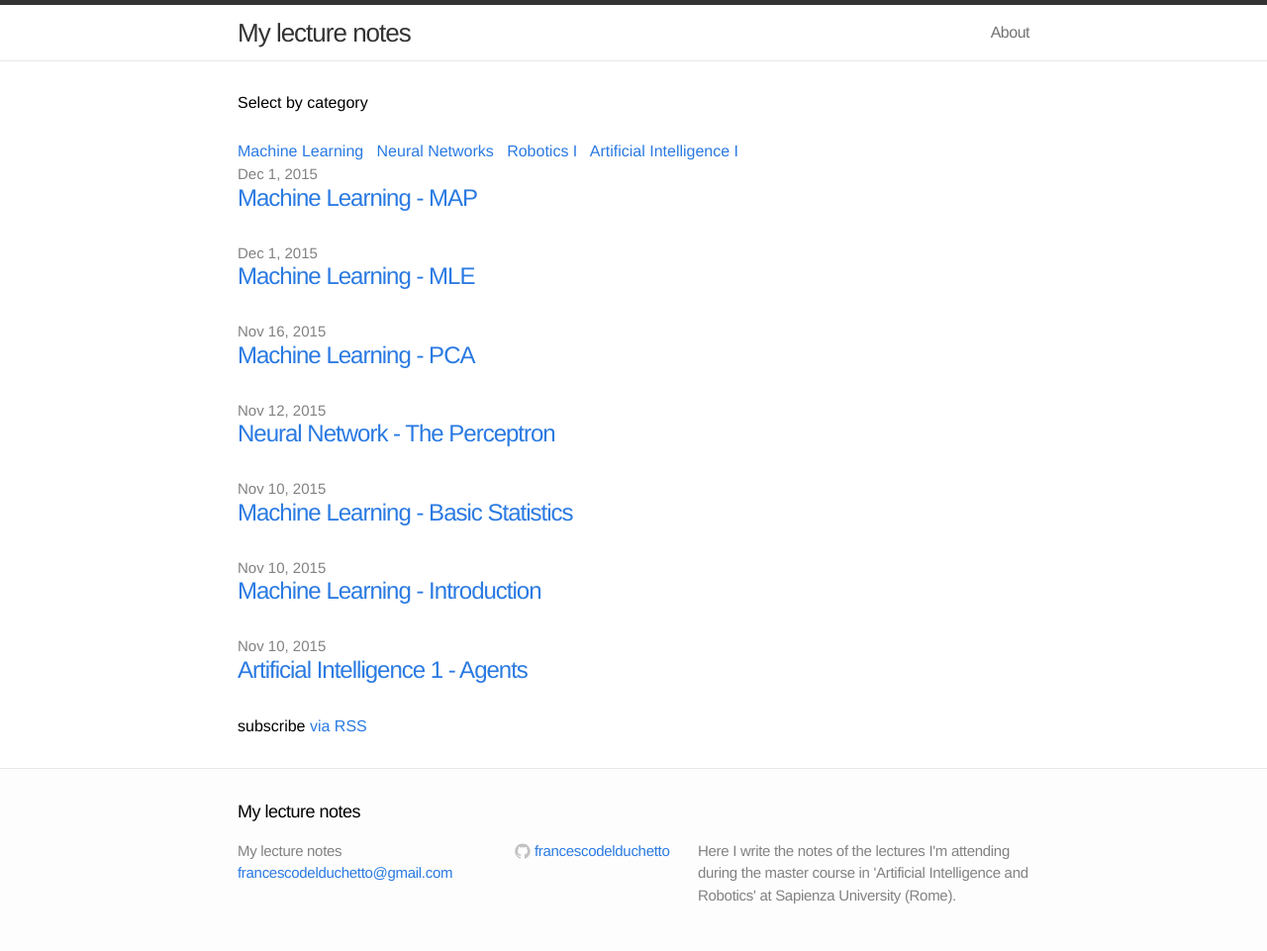
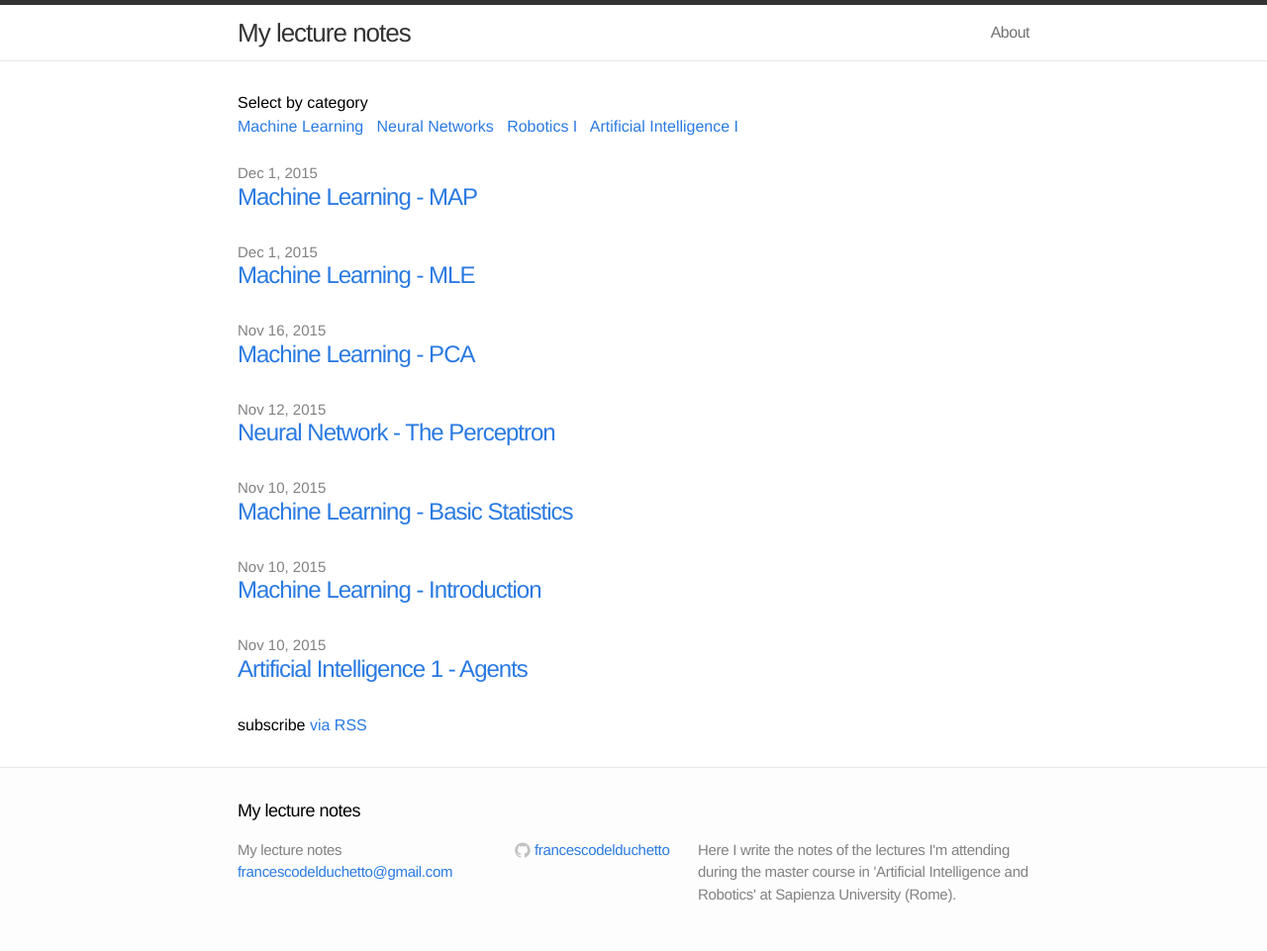
Before and after one commit to francescodelduchetto/lectureNotes, a Jekyll site: the page built from index.html, in a window 1280 px wide. Shown: the whole page at 99% size. Built offline with Jekyll 4.4.1, drawn with Linux system fonts in a browser that asks for light colours.

Commit message:
better spacing

```diff
--- a/_layouts/post.html
+++ b/_layouts/post.html
@@ -6,7 +6,7 @@ layout: default
   <header class="post-header">
 	{% assign post = page %}
 	{% if post.categories.size > 0 %}
-		{% capture cats_content %}Posted in {% if post.categories.size == 1 %}<i class="fa fa-tag"></i>{% else %}<i class="fa fa-tags"></i>{% endif %}: {% endcapture %}
+		{% capture cats_content %}Posted in{% if post.categories.size == 1 %}<i class="fa fa-tag"></i>{% else %}<i class="fa fa-tags"></i>{% endif %}: {% endcapture %}
 		{% for post_cat in post.categories %}
 			{% for data_cat in site.data.categories %}
 				{% if data_cat.slug == post_cat %}
@@ -24,6 +24,7 @@ layout: default
 
 	<p id="post-meta">{{ cats_content }}</p>
 
+	</br>
     <h1>{{ page.title }}</h1>
     <p class="meta">{{ page.date | date: "%b %-d, %Y" }}{% if page.author %} • {{ page.author }}{% endif %}{% if page.meta %} • {{ page.meta }}{% endif %}</p>
   </header>
--- a/index.html
+++ b/index.html
@@ -4,7 +4,7 @@ layout: default
 
 <div class="home">
 
- <h1>Select by category</h1>
+ <p>Select by category</p>
  {% for data_cat in site.data.categories %}
 	<a href="/lectureNotes/blog/categories/{{data_cat.slug}}/">{{ data_cat.name }}&nbsp;&nbsp;</a>
  {% endfor %}
@@ -13,6 +13,7 @@ layout: default
 <!--
   <h1>Posts</h1>
 -->
+</br></br>
   <ul class="posts">
     {% for post in site.posts %}
       <li>
```
